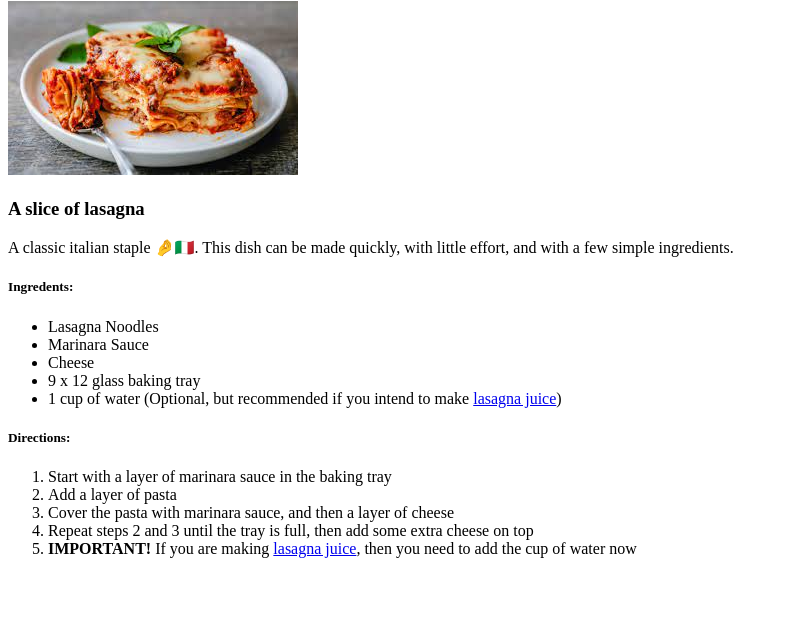
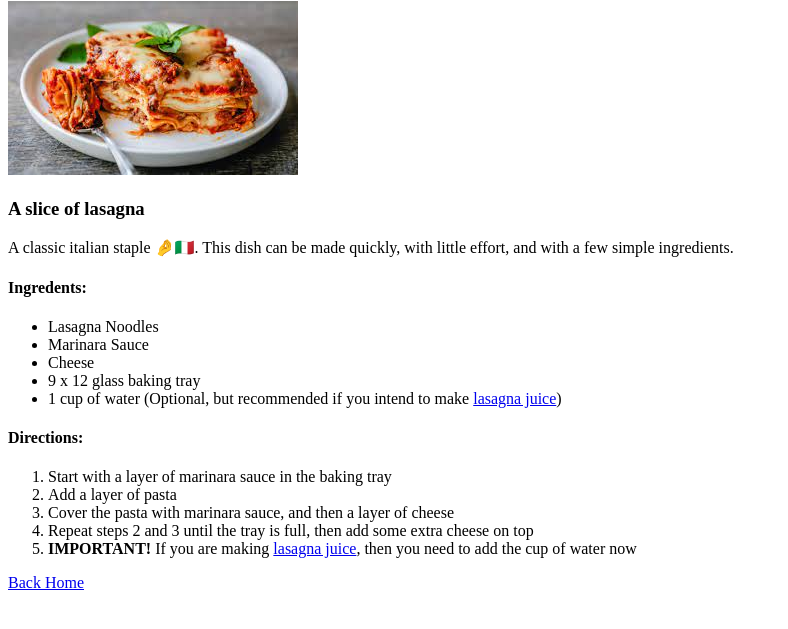
Before and after one commit to vd41702/odin-recipes, a plain HTML site: page recipes/lasagna.html in a window 1280 px wide. Shown: the part 79-708 px from the top of the page, without its empty margins (0-788 px from the left). Drawn offline with Linux system fonts and the light colour scheme.

Commit message:
add back home button to recipe pages

```diff
--- a/recipes/lasagna.html
+++ b/recipes/lasagna.html
@@ -10,7 +10,7 @@
     <h3>A slice of lasagna</h3>
     <p>A classic italian staple 🤌🇮🇹. This dish can be made quickly, with little effort, and with a few simple ingredients.</p>
 
-    <h5>Ingredents:</h5>
+    <h4>Ingredents:</h4>
     <ul>
         <li>Lasagna Noodles</li>
         <li>Marinara Sauce</li>
@@ -19,7 +19,7 @@
         <li>1 cup of water (Optional, but recommended if you intend to make <a href="lasagna-juice.html">lasagna juice</a>)</li>
     </ul>
 
-    <h5>Directions:</h5>
+    <h4>Directions:</h4>
     <ol>
         <li>Start with a layer of marinara sauce in the baking tray</li>
         <li>Add a layer of pasta</li>
@@ -28,5 +28,7 @@
         <li><strong>IMPORTANT!</strong> If you are making <a href="lasagna-juice.html">lasagna juice</a>, then you need to add the cup of water now</li>
     </ol>
 
+    <p><a href="../index.html">Back Home</a></p>
+
 </body>
 </html>
```
Also changed, not shown: recipes/guac.html (+4 -1 lines), recipes/lasagna-juice.html (+4 -2 lines).
